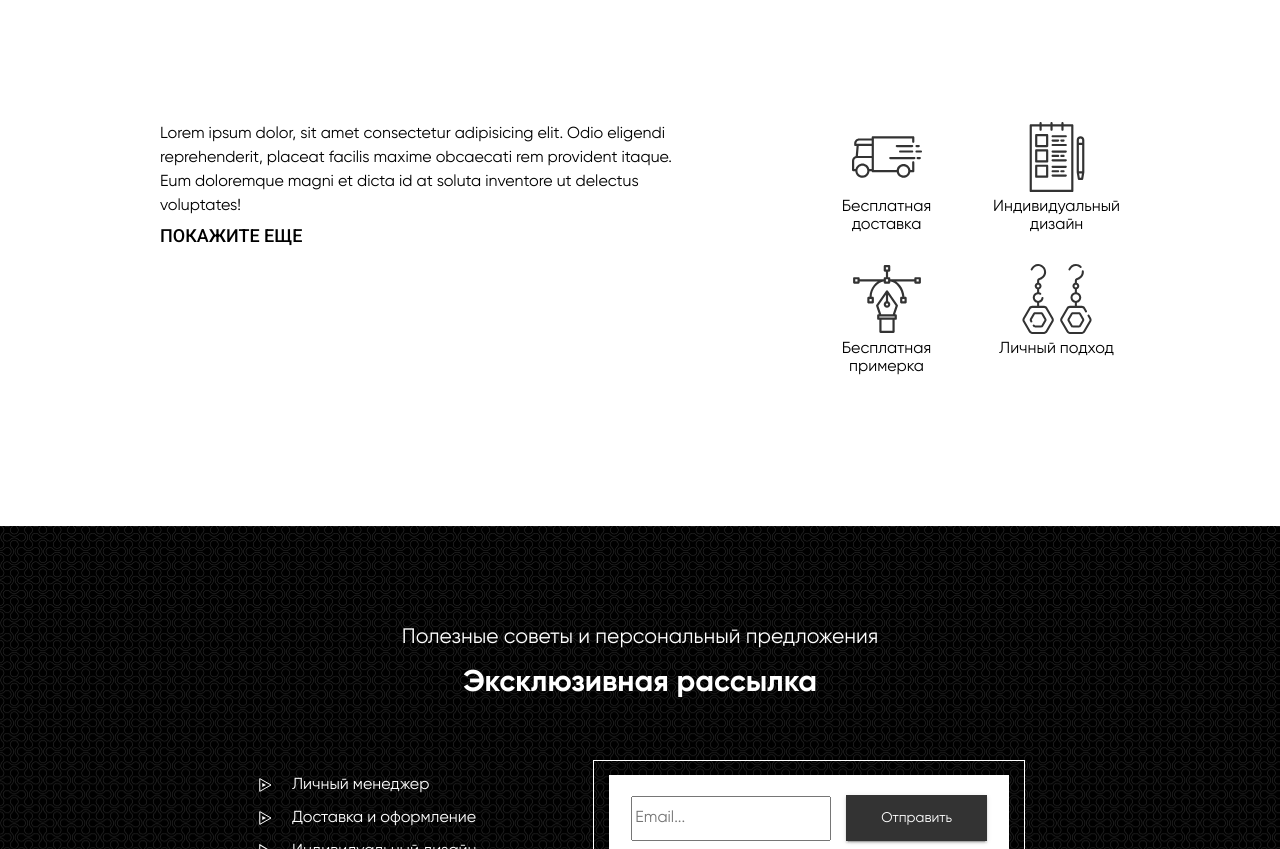
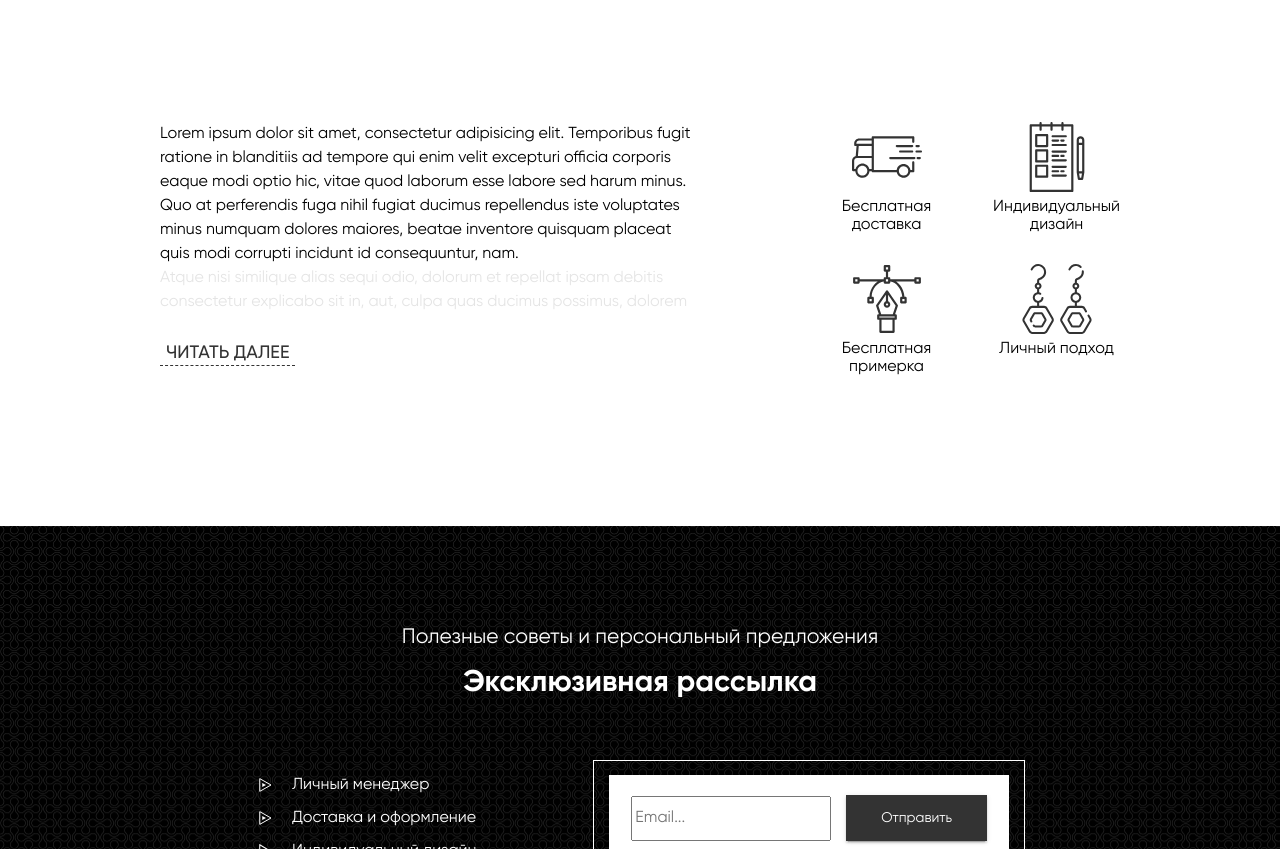
Before and after one commit to Aleksandr-Momot/OJJO-Gold, an Angular app: page /products in a window 1280 px wide. Shown: the part 1500-2349 px from the top of the page. Built offline with nearby package versions, Linux system fonts and the light colour scheme.

Commit message:
made opacity text

```diff
--- a/src/app/landing/landing.component.html
+++ b/src/app/landing/landing.component.html
@@ -153,7 +153,7 @@
                 pulvinar. Pellentesque porttitor velit sit pellentesque. Suspendisse donec pretium id dignissim.
                 Dignissim ultrices eget orci viverra. Egestas quis et ut ultrices imperdiet lectus nulla tempus.
                 Pharetra lorem sem purus nisi libero viverra ipsum.</p>
-            <button>наши салоны</button>
+            <button [routerLink]="['/contacts']">наши салоны</button>
         </div>
     </div>
 </div>
--- a/src/app/material/custom-material.module.ts
+++ b/src/app/material/custom-material.module.ts
@@ -29,7 +29,7 @@ import {MatTabsModule} from '@angular/material/tabs';
     MatExpansionModule,
     MatIconModule,
     LayoutModule,
-    MatTabsModule
+    MatTabsModule,
   ],
   exports: [
     MatButtonModule,
@@ -46,7 +46,7 @@ import {MatTabsModule} from '@angular/material/tabs';
     MatExpansionModule,
     MatIconModule,
     LayoutModule,
-    MatTabsModule
+    MatTabsModule,
   ],
 })
 export class CustomMaterialModule {}
--- a/src/app/products-page/products-page.component.html
+++ b/src/app/products-page/products-page.component.html
@@ -78,10 +78,40 @@
     </div>
     <div class="main-description">
         <div class="description-text">
-            Lorem ipsum dolor, sit amet consectetur adipisicing elit. Odio eligendi reprehenderit, placeat facilis
+            <!-- Lorem ipsum dolor, sit amet consectetur adipisicing elit. Odio eligendi reprehenderit, placeat facilis
             maxime obcaecati rem provident itaque. Eum doloremque magni et dicta id at soluta inventore ut delectus
             voluptates!
-            <button mat-button class="read-more">Покажите еще</button>
+            <button mat-button class="read-more">Покажите еще</button> -->
+            <div class="column-right">
+                <p  [ngClass]="{
+                    'hide': toggle
+                }">Lorem ipsum dolor sit amet, consectetur adipisicing elit. Temporibus fugit ratione in
+                    blanditiis ad tempore qui enim velit excepturi officia corporis eaque modi optio hic, vitae quod
+                    laborum esse labore sed harum minus. Quo at perferendis fuga nihil fugiat ducimus repellendus iste
+                    voluptates minus numquam dolores maiores, beatae inventore quisquam placeat quis modi corrupti
+                    incidunt id consequuntur, nam.<br>
+                    <span [ngStyle]="{
+                        'opacity': toggle ? 0.1 : 1
+                    }" class="hide-text">
+                    Atque nisi similique alias sequi odio, dolorum et repellat ipsam
+                    debitis consectetur explicabo sit in, aut, culpa quas ducimus possimus, dolorem commodi ex illo quo
+                    cumque. Quas optio sunt esse aliquid repellat enim eligendi aut quidem. Odit repudiandae aliquam
+                    voluptate fuga voluptatibus sapiente culpa reprehenderit commodi optio, ab perspiciatis explicabo
+                    officia, a aspernatur placeat, quas rerum laborum quisquam amet architecto ex? Fuga nihil
+                    blanditiis, quis.
+                    Cupiditate deserunt labore neque aliquid beatae, corporis doloremque alias in
+                    ipsum numquam tempore temporibus fugiat aut. Magni, commodi, minus ipsam praesentium nulla officia
+                    impedit quidem ipsum ullam, dolores ratione aperiam placeat sint architecto velit voluptas explicabo
+                    in incidunt fugiat unde modi dignissimos pariatur fugit distinctio minima? Voluptatem, inventore.
+                    Facere asperiores corrupti harum. Non perferendis ut pariatur nulla, natus provident cum minima
+                    asperiores, veniam in repellat obcaecati repudiandae, modi et quos nam unde ex animi id rerum,
+                    labore..
+                    </span>
+                </p>
+
+                <button  (click)="toggle = !toggle" class="show-all">{{changeText(toggle)}}</button>
+
+            </div>
         </div>
         <div class="description-icons">
             <div class="icon-item">
--- a/src/app/products-page/products-page.component.scss
+++ b/src/app/products-page/products-page.component.scss
@@ -10,6 +10,30 @@ form {
         justify-content: space-evenly;
     }
 }
+
+.hide {
+    height: 190px;
+    overflow: hidden;
+}
+
+.hide-text {
+    opacity: 0.1;
+}
+
+.show-all {
+    font-size: 18px;
+    color: #333;
+    font-weight: 500;
+    border-bottom: 1px dashed #333 !important;
+    background-color: transparent;
+    outline: none;
+    border: none;
+    text-transform: uppercase;
+    cursor: pointer;
+    margin-top: 30px;
+}
+
+
 
 .filters-form {
     margin-top: 100px;
--- a/src/app/products-page/products-page.component.ts
+++ b/src/app/products-page/products-page.component.ts
@@ -1,5 +1,9 @@
 import { Component, OnInit } from '@angular/core';
 import { FormControl, FormGroup } from '@angular/forms';
+
+const LIST: string[] = [
+  'первый пункт'
+];
 
 @Component({
   selector: 'app-products-page',
@@ -8,6 +12,14 @@ import { FormControl, FormGroup } from '@angular/forms';
 })
 export class ProductsPageComponent implements OnInit {
   form: FormGroup;
+  public list: string[] = LIST;
+
+  public activeItem: string;
+
+  toggle = true;
+  btnText = "ЧИТАТЬ ДАЛЕЕ"
+  inhide = true
+
   constructor() { }
 
   ngOnInit(): void {
@@ -16,4 +28,12 @@ export class ProductsPageComponent implements OnInit {
    });
   }
 
+  public onSelectItem(item: string): void {
+    this.activeItem = item;
+  }
+
+  changeText(toggle:boolean) {
+    return toggle ? this.btnText : "скрыть"
+  }
+
 }
--- a/src/app/shared/components/main-layout/main-layout.component.html
+++ b/src/app/shared/components/main-layout/main-layout.component.html
@@ -10,23 +10,23 @@
             </div>
 
             <div class="main-logo">
-                <a href="#"><img src="/assets/images/ojjo-main-logosvg.svg" alt=""></a>
+                <a [routerLink]="['/landing']"><img src="/assets/images/ojjo-main-logosvg.svg" alt=""></a>
                 <mat-toolbar-row class="mobile-btn">
                     <span class="example-spacer"></span>
-                    <button mat-icon-button class="example-icon" (click)="toggle()"
-                        aria-label="Example icon-button with menu icon">
-                        <span class="material-icons mobile-icon">
+                    <button mat-icon-button class="example-icon" (click)="toggle()" aria-label="Example icon-button with menu icon">
+
+                        <span [ngClass]="{'invisible' : visible}" class="material-icons mobile-icon">
                             format_align_left
                         </span>
 
-                        <span class="material-icons clear-icon">
+                        <span [ngClass]="{'invisible' : !visible}" class="material-icons clear-icon">
                             clear
                         </span>
                     </button>
-                    <!-- <input type="checkbox" [(ngModel)]="show" /> -->
+
                 </mat-toolbar-row>
             </div>
-            <div class="mobile-menu" [ngClass]="{invisible: show}">
+            <div class="mobile-menu" [ngClass]="{'invisible': show}">
                 <mat-toolbar>
                     <mat-toolbar-row>
                         <p><a href="#">Контрагентам</a></p>
--- a/src/app/shared/components/main-layout/main-layout.component.scss
+++ b/src/app/shared/components/main-layout/main-layout.component.scss
@@ -2,8 +2,17 @@
     padding: 27px 0 30px 0;
     background-color: #333333;
 }
+
 .invisible {
     display:none;
+}
+
+.clear-icon {
+    color: #fff;
+}
+
+.mobile-icon {
+    color: #fff;
 }
 
 .header {
@@ -16,6 +25,7 @@
     }
     .main-logo {
         display: flex;
+        padding: 0 20px;
         .mat-toolbar-row {
             @media(min-width:992px) {
                 display: none;
@@ -24,9 +34,7 @@
         .mobile-icon {
             color: #fff;
         }
-        .clear-icon {
-            color: #fff;
-        }
+
 
     }
     .mobile-menu {
--- a/src/app/shared/components/main-layout/main-layout.component.ts
+++ b/src/app/shared/components/main-layout/main-layout.component.ts
@@ -11,13 +11,20 @@ export class MainLayoutComponent implements OnInit {
 
   show = true;
 
+  visible = false;
+
   constructor() { }
 
   ngOnInit(): void {
 
   }
-    toggle(){
+
+  isPasswordVisible = true;
+
+  toggle()  {
       this.show=!this.show;
+      this.visible=!this.visible;
   }
 
+
 }
```
